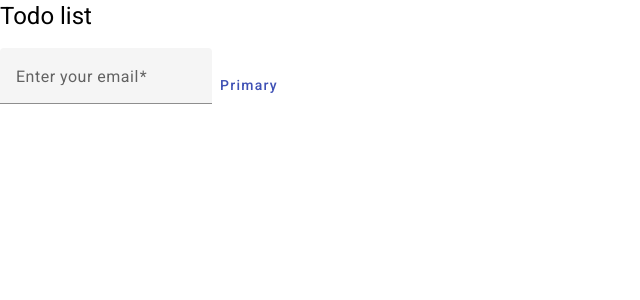
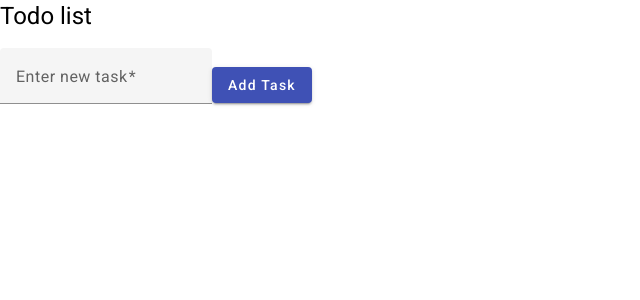
Before and after one commit to bullet03/angular-todo, an Angular app: page / in a window 1280 px wide. Shown: the top 300 px of the page, without its empty margins (0-640 px from the left). Built offline with nearby package versions, Linux system fonts and the light colour scheme.

Commit message:
feat: add validation

```diff
--- a/src/app/app.module.ts
+++ b/src/app/app.module.ts
@@ -3,7 +3,7 @@ import { BrowserModule } from '@angular/platform-browser';
 import { BrowserAnimationsModule } from "@angular/platform-browser/animations";
 
 import { CommonModule } from '@angular/common';
-import { FormsModule } from '@angular/forms';
+import {FormsModule, ReactiveFormsModule} from '@angular/forms';
 
 import { AppRoutingModule } from './app-routing.module';
 import { AppComponent } from './app.component';
@@ -26,7 +26,8 @@ import { MatButtonModule } from "@angular/material/button";
     MatFormFieldModule,
     MatInputModule,
     MatButtonModule,
-    BrowserAnimationsModule
+    BrowserAnimationsModule,
+    ReactiveFormsModule,
   ],
   providers: [],
   bootstrap: [AppComponent]
--- a/src/app/task-form/task-form.component.html
+++ b/src/app/task-form/task-form.component.html
@@ -1,8 +1,10 @@
-<form (ngSubmit)="onSubmit()" #heroForm="ngForm">
+<form (ngSubmit)="onSubmit()" #taskForm="ngForm">
   <mat-form-field>
-    <mat-label>Enter your email</mat-label>
-    <input matInput placeholder="pat@example.com" required>
+    <mat-label>Enter new task</mat-label>
+      <input name="taskInput" [formControl]="task" required matInput />
+      <mat-error *ngIf="task.invalid">{{getErrorMessage()}}</mat-error>
   </mat-form-field>
-  <button mat-button color="primary">Primary</button>
+  <button mat-raised-button color="primary" type="submit">Add Task</button>
+</form>
 
-</form>
+<div>{{ task.value }}</div>
--- a/src/app/task-form/task-form.component.ts
+++ b/src/app/task-form/task-form.component.ts
@@ -1,4 +1,5 @@
 import { Component } from '@angular/core';
+import { FormControl, Validators } from "@angular/forms";
 
 @Component({
   selector: 'app-task-form',
@@ -6,9 +7,17 @@ import { Component } from '@angular/core';
   styleUrls: ['./task-form.component.css']
 })
 export class TaskFormComponent {
-  task = "Test task";
+  task = new FormControl('', [Validators.required, Validators.minLength(1)]);
 
-  submitted = false;
+  onSubmit() {
+    console.log('submited');
+  }
 
-  onSubmit() { this.submitted = true; }
+  getErrorMessage() {
+    if (this.task.hasError('required')) {
+      return 'You must enter a value';
+    }
+
+    return this.task.hasError('minLength') ? 'Too short task description' : '';
+  }
 }
```
